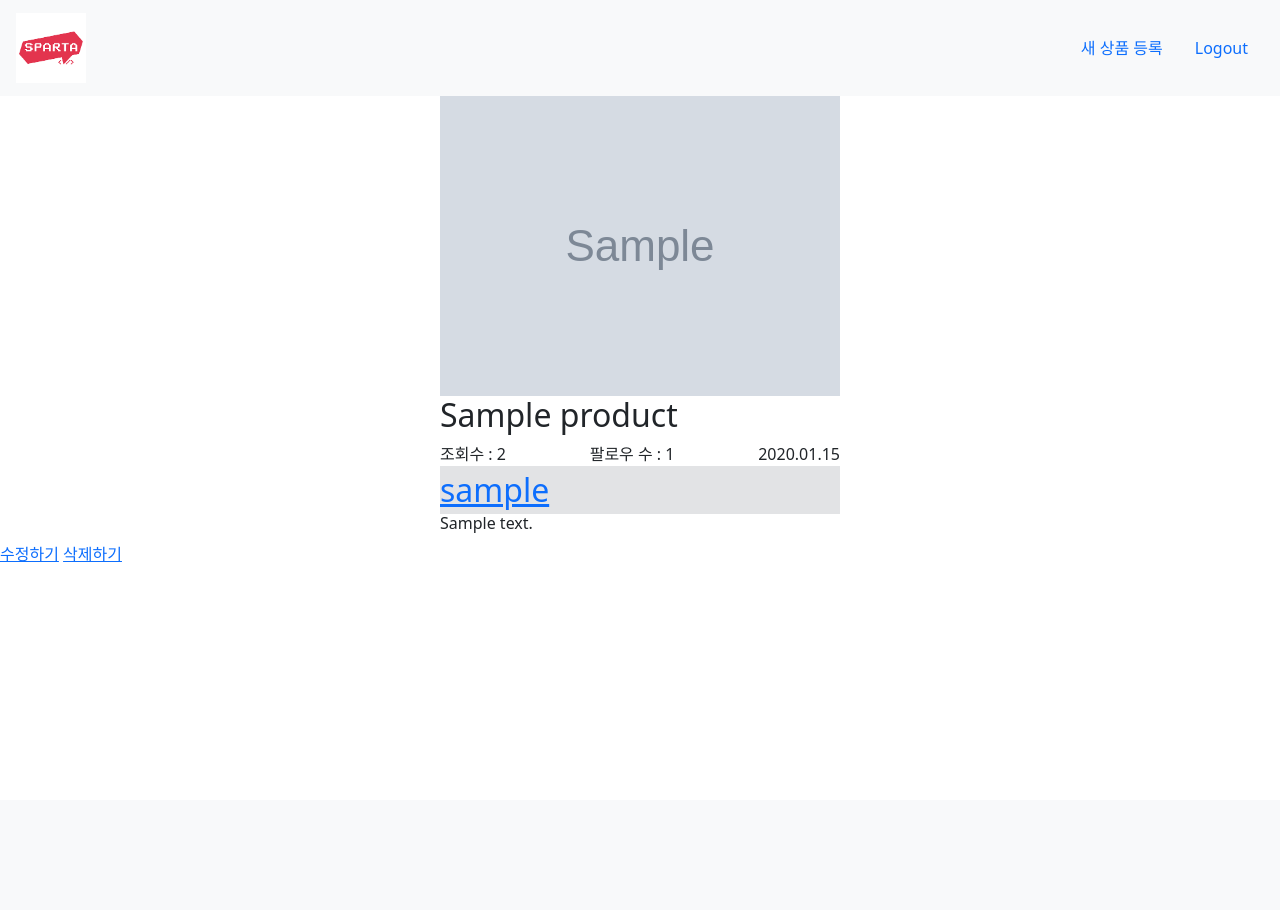
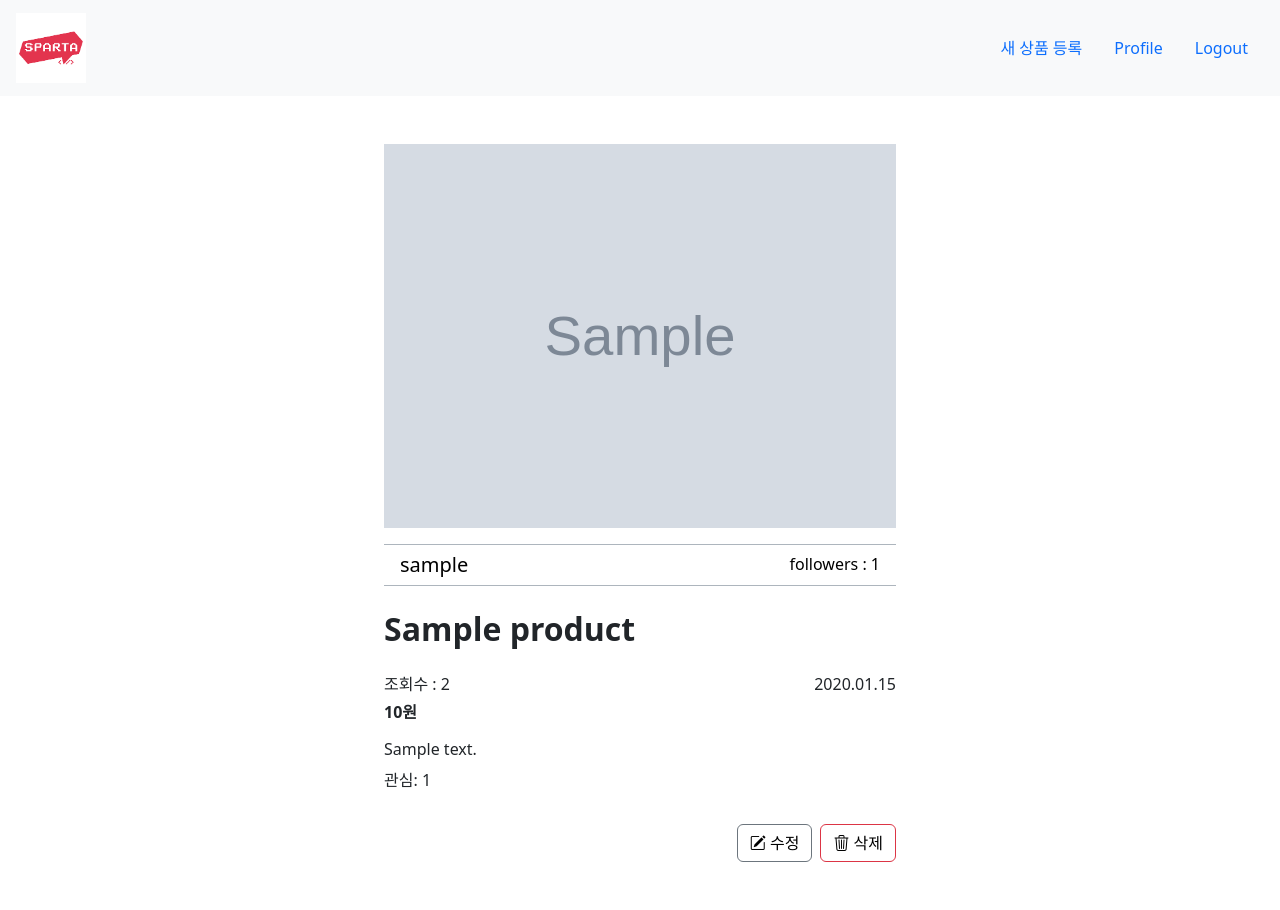
Before and after one commit to Juunsik/spartamarket, a Django app: page /products/1/ in a window 1280 px wide. Before the commit the page ends 562 px from the top, so only its background shows below. Run offline with Django 5.2, Linux system fonts and the light colour scheme; a user stored in the database is signed in; tables that the repository leaves empty hold one stand-in row (values such as "Sample post"); grey boxes marked "Sample" are stand-in pictures.

Commit message:
Update: product_list, detail css update
- 상품 목록(메인)페이지, 상세 페이지 css 구현

```diff
--- a/products/models.py
+++ b/products/models.py
@@ -6,6 +6,7 @@ class Product(models.Model):
     title=models.CharField(max_length=100)
     description=models.CharField(max_length=300)
     author=models.ForeignKey(settings.AUTH_USER_MODEL, on_delete=models.CASCADE, related_name='products')
+    price=models.PositiveIntegerField()
     wish=models.ManyToManyField(settings.AUTH_USER_MODEL, related_name='wishs', blank=True)
     hits=models.PositiveIntegerField(default=0)
     image=models.ImageField(upload_to='images/')
--- a/products/templates/products/product_detail.html
+++ b/products/templates/products/product_detail.html
@@ -1,58 +1,79 @@
 {% extends 'base.html' %}
 {% load static %}
+{% load humanize %}
 
 {% block content %}
-    <div class='mx-auto justify-content-center'>
+    <div class='mx-auto justify-content-center my-5'>
         <div class='d-flex justify-content-center'>
-            <article>
-                <div class='d-flex justify-content-center'>
-                    <img class='width:100% object-fit-cover' src="{{product.image.url}}">
+            <div style='width:40%'>
+                <div class='d-flex justify-content-center mb-3'>
+                    <img class='object-fit-cover' src="{{product.image.url}}" style='width:100%'>
                 </div>
-                <h2>{{product.title}}</h2>
 
+                <div class='h4 pb-2 pt-2 mt-1 mb-4 text-danger border-bottom border-top border-dark-subtle'>
+                    <a href="{% url 'accounts:profile' product.author.username %}">
+                        <div class='d-flex justify-content-between'>
+                            <div class='ms-3 fs-5'>{{product.author}}</div>
+                            <div class='my-auto me-3 fs-6'>followers : {{product.author.follow.count}}</div>
+
+                        </div>
+                    </a>
+                </div>
+
+                <div class='d-flex justify-content-between mb-3'>
+                    <div class='d-flex my-auto'>
+                        <h2 class='fw-bold'>{{product.title}}</h2>
+                    </div>
+                    <div class='my-auto'>
                         {% if product.author != request.user %}
                             <form action="{% url 'products:wish' product.pk %}" method='POST'>
                                 {% csrf_token %}
 
                                 {% if request.user in product.wish.all %}
-                            <button type='submit'>찜 취소하기</button>
+                                    <button type='submit' class="btn btn-danger">찜 취소하기</button>
                                 {% else %}
-                            <button type='submit'>찜하기</button>
+                                    <button type='submit' class="btn btn-primary">찜하기</button>
                                 {% endif %}
 
                             </form>
                         {% endif %}
+                    </div>
+                </div>
 
-                <div class='d-flex align-items-center justify-content-between'>
+                <div class='d-flex align-items-center justify-content-between mb-1'>
                     <div>조회수 : {{product.hits}}</div>
-                    <div>팔로우 수 : {{product.author.follow.count}}</div>
                     <span>{{product.created_at|date:'Y.m.d'}}</span>
                 </div>
 
-                <a href="{% url 'accounts:profile' product.author.username %}">
-                    <div class='bg-secondary-subtle'>
-                        <div class='fs-2'>{{product.author}}</div>
+                <div class='mb-3'>
+                    <span class='fw-semibold'>{{product.price|intcomma}}원</span>
                 </div>
-                </a>
-
 
                 <h6>{{product.description|linebreaksbr}}</h6>
 
-            </article>
+                <p class='fs-6'>관심: {{product.wish.all.count}}</p>
 
             </div>
+
+        </div>
+        {% if user.is_authenticated %}
+            {% if product.author == request.user %}
+            <div class='mx-auto mt-3' style='width:40%'>
+                <div class='d-flex justify-content-end'>
+                    <div class="btn btn-outline-secondary me-2">
+                        <a href="{% url 'products:update' product.pk %}"><i class="bi bi-pencil-square"></i> 수정</a>
+                    </div>
+                    <div class="btn btn-outline-danger">
+                        <a href="{% url 'products:delete' product.pk %}"><i class="bi bi-trash3"></i> 삭제</a>
+                    </div>
+                </div>
+            </div>
+            {% endif %}
+        {% endif %}
     </div>
 
 
 
-    {% if user.is_authenticated %}
-        {% if product.author == request.user %}
-            <div>
-                <a href="{% url 'products:update' product.pk %}">수정하기</a>
-                <a href="{% url 'products:delete' product.pk %}">삭제하기</a>
-            </div>
-        {% endif %}
-    {% endif %}
 
 
 {% endblock content %}
--- a/spartamarket/settings.py
+++ b/spartamarket/settings.py
@@ -42,6 +42,7 @@ SYSTEM_APPS = [
     "django.contrib.sessions",
     "django.contrib.messages",
     "django.contrib.staticfiles",
+    'django.contrib.humanize',
 ]
 
 INSTALLED_APPS = SYSTEM_APPS + CUSTOM_APPS
--- a/static/css/style.css
+++ b/static/css/style.css
@@ -1,3 +1,4 @@
-a {
-    text-decoration-line: none;
+body a {
+  text-decoration: none;
+  color:black
 }
--- a/templates/base.html
+++ b/templates/base.html
@@ -5,8 +5,9 @@
     <meta charset="UTF-8">
     <meta name="viewport" content="width=device-width, initial-scale=1.0">
     <title>Document</title>
-    <link rel="stylesheet" type="text/css" href="{% static 'css/style.css' %}">
+    <link rel="stylesheet" href="{% static 'css/style.css' %}">
     <link href="https://cdn.jsdelivr.net/npm/bootstrap@5.3.3/dist/css/bootstrap.min.css" rel="stylesheet" integrity="sha384-QWTKZyjpPEjISv5WaRU9OFeRpok6YctnYmDr5pNlyT2bRjXh0JMhjY6hW+ALEwIH" crossorigin="anonymous">
+    <link rel="stylesheet" href="https://cdn.jsdelivr.net/npm/bootstrap-icons@1.11.3/font/bootstrap-icons.min.css">
 </head>
 <body>
 
--- a/templates/nav.html
+++ b/templates/nav.html
@@ -10,6 +10,9 @@
         {% if user.is_authenticated %}
             <li class="nav-item">
                 <a class="nav-link" href="{% url 'products:create' %}">새 상품 등록</a>
+            </li>
+            <li class="nav-item">
+                <a class="nav-link" href="{% url 'accounts:profile' request.user %}">Profile</a>
             </li>
             <li class="nav-item">
                 <form action="{% url 'accounts:logout' %}" method='POST'>
```
Also changed, not shown: products/templates/products/product_list.html (+17 -10 lines), 1 other file. Lines whose indentation alone changed are shown as unchanged.
